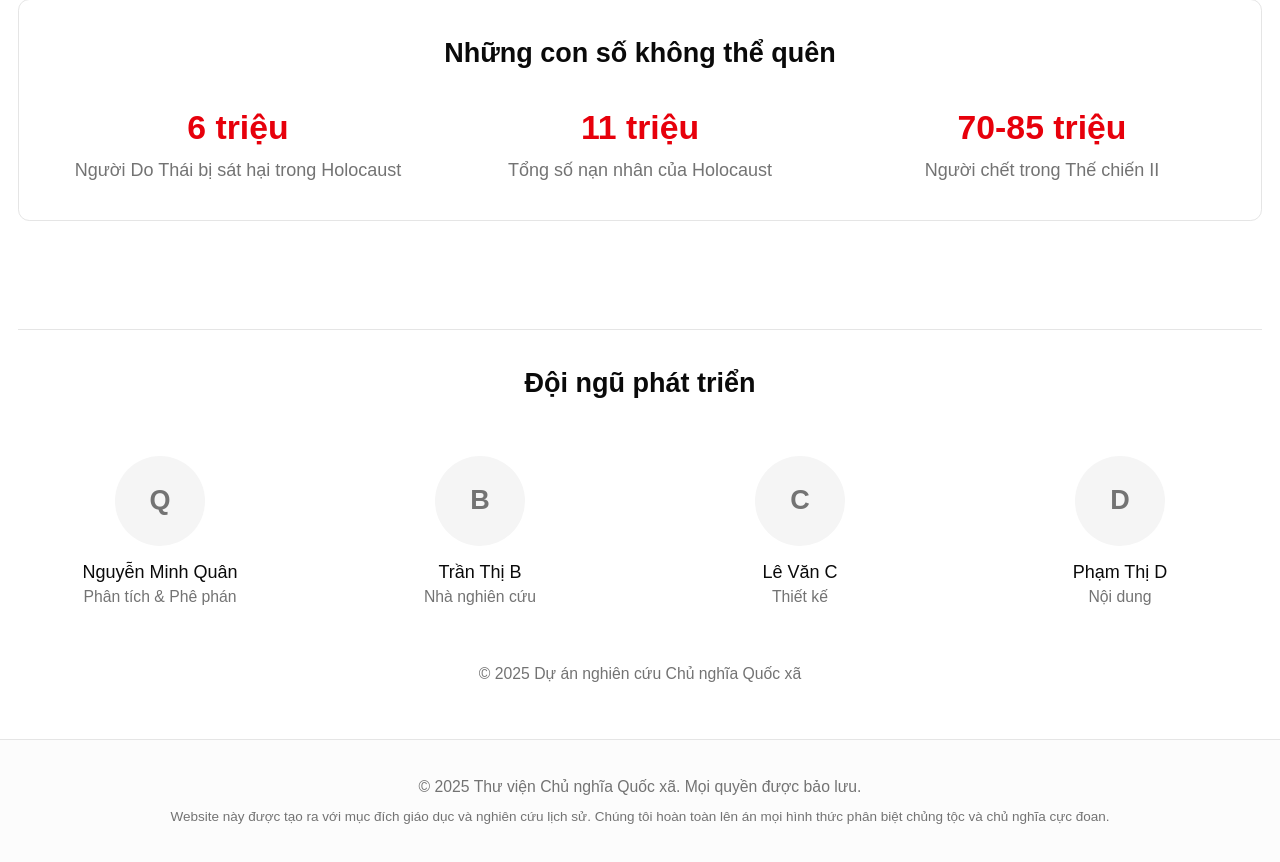
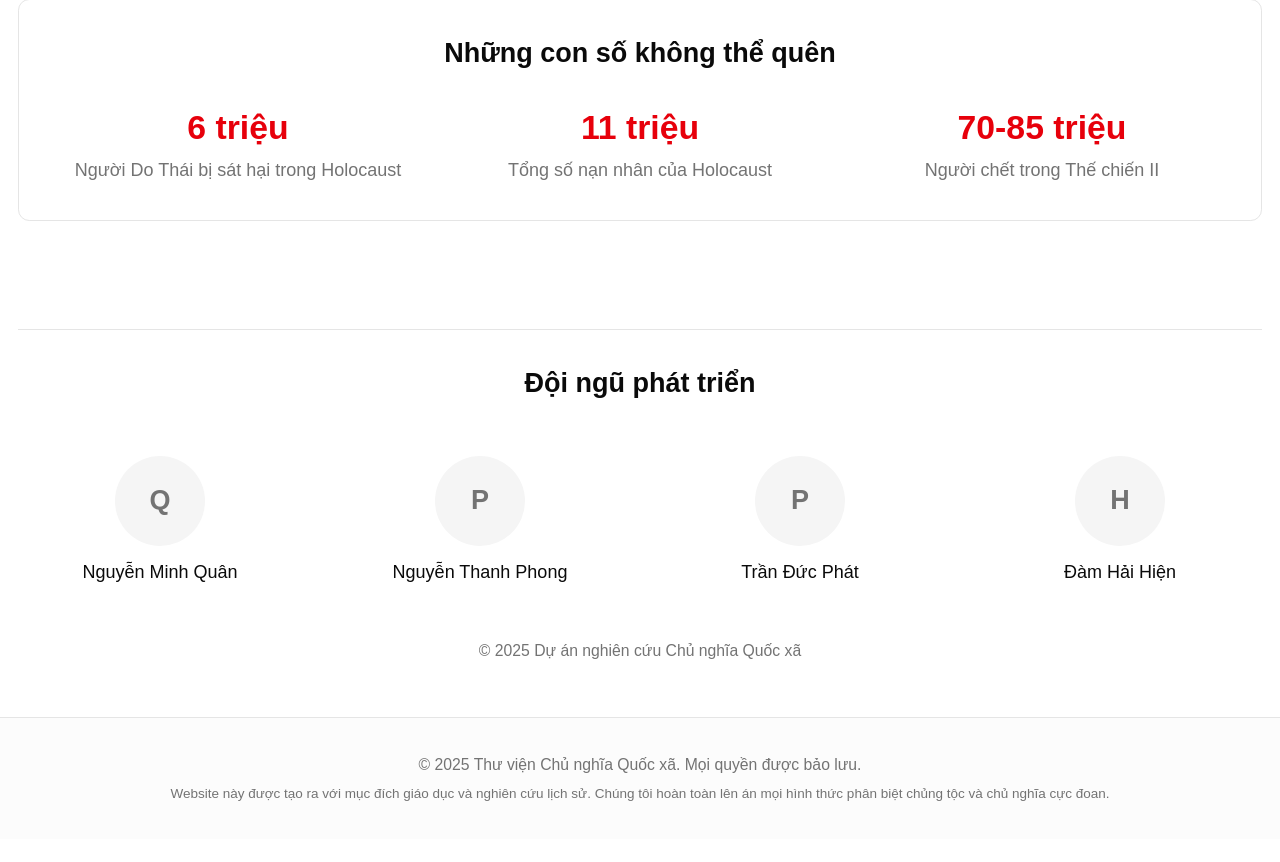
Before and after one commit to Pinlo754/Nazism, a Next.js app: page / in a window 1280 px wide. Shown: the part 1154-2016 px from the top of the page. After the commit the page ends 1993 px from the top, so only its background shows below. Built offline with nearby package versions, Linux system fonts and the light colour scheme; no server answers.

Commit message:
team member

```diff
--- a/src/views/HomeView/index.tsx
+++ b/src/views/HomeView/index.tsx
@@ -165,10 +165,10 @@ export default function HomePageView() {
         <h2 className="text-2xl font-bold text-center mb-8">Đội ngũ phát triển</h2>
         <div className="grid grid-cols-2 md:grid-cols-4 gap-8 text-center">
           {[
-            { name: 'Nguyễn Minh Quân', role: 'Phân tích & Phê phán' },
-            { name: 'Trần Thị B', role: 'Nhà nghiên cứu' },
-            { name: 'Lê Văn C', role: 'Thiết kế' },
-            { name: 'Phạm Thị D', role: 'Nội dung' },
+            { name: 'Nguyễn Minh Quân', role: '' },
+            { name: 'Nguyễn Thanh Phong', role: '' },
+            { name: 'Trần Đức Phát', role: '' },
+            { name: 'Đàm Hải Hiện', role: '' },
           ].map((member, i) => (
             <motion.div
               key={i}
```
